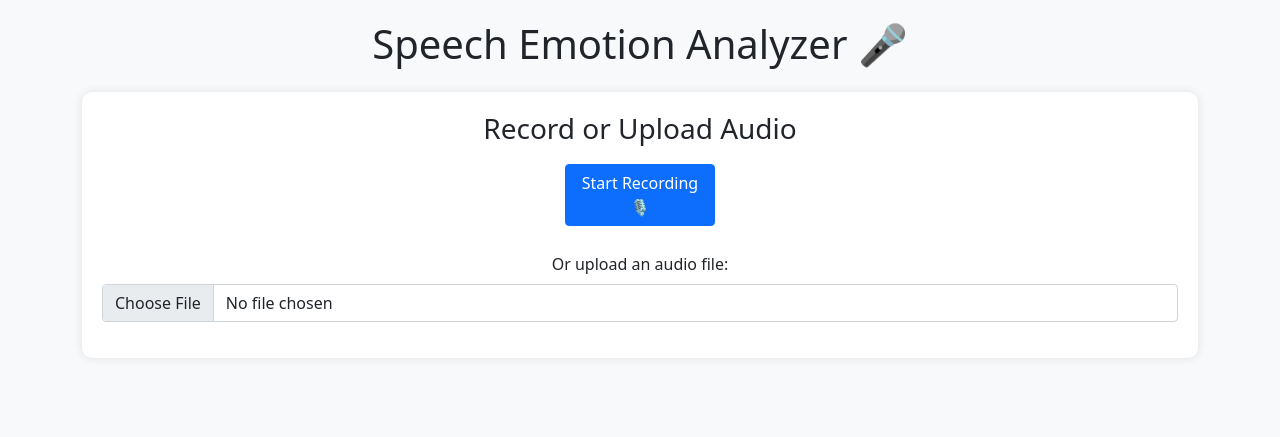
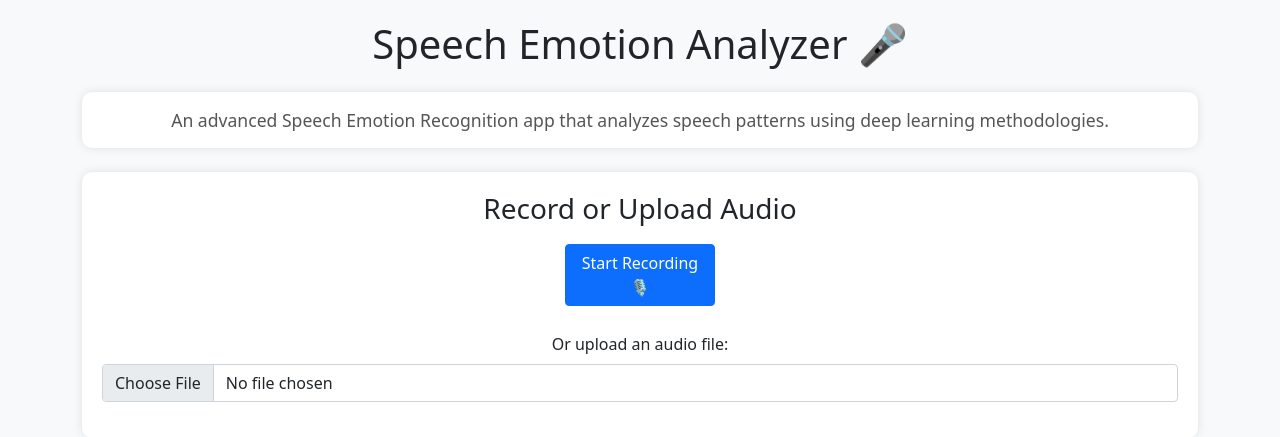
Before and after one commit to StephenJudeD/ser_upload_deep_learning_llm, a Flask app: page / in a window 1280 px wide. Shown: the top 437 px of the page. Run offline with Flask 3, Linux system fonts and the light colour scheme; parts of the project's set-up code (start-up, migrations or seed data) failed here and were passed over; some libraries are stand-ins or nearby versions.

Commit message:
Update index.html

```diff
--- a/templates/index.html
+++ b/templates/index.html
@@ -11,6 +11,18 @@
         body {
             background-color: #f8f9fa;
             padding: 20px;
+        }
+        .description-container {
+            background: white;
+            border-radius: 10px;
+            padding: 15px;
+            box-shadow: 0 0 10px rgba(0,0,0,0.1);
+            margin-bottom: 20px;
+        }
+        .lead {
+            color: #555;
+            font-size: 1.1rem;
+            margin-bottom: 0;
         }
         .recorder-container {
             background: white;
@@ -32,21 +44,51 @@
         }
         .emotion-bar {
             height: 25px;
-            margin: 5px 0;
-            transition: width 0.5s ease-in-out;
+            margin: 8px 0;
+            border-radius: 5px;
+            transition: width 0.8s ease-in-out;
+            color: white;
+            text-align: right;
+            padding-right: 10px;
+            line-height: 25px;
+            font-weight: 500;
+        }
+        .progress {
+            height: 25px;
+            background-color: #f0f0f0;
+            margin-left: 110px;
+            border-radius: 5px;
+        }
+        .emotion-label {
+            min-width: 100px;
+            display: inline-block;
+            font-weight: 500;
+            text-align: right;
+            margin-right: 10px;
+            color: #444;
         }
         #loadingSpinner {
             display: none;
         }
-        .emotion-label {
-            min-width: 100px;
-            display: inline-block;
-        }
+        /* Emotion-specific colors */
+        .emotion-happy { background-color: #4CAF50; }
+        .emotion-sad { background-color: #2196F3; }
+        .emotion-angry { background-color: #F44336; }
+        .emotion-neutral { background-color: #9E9E9E; }
+        .emotion-fear { background-color: #673AB7; }
+        .emotion-disgust { background-color: #795548; }
+        .emotion-surprise { background-color: #FF9800; }
     </style>
 </head>
 <body>
     <div class="container">
         <h1 class="text-center mb-4">Speech Emotion Analyzer 🎤</h1>
+
+        <div class="description-container mb-4 text-center">
+            <p class="lead">
+                An advanced Speech Emotion Recognition app that analyzes speech patterns using deep learning methodologies.
+            </p>
+        </div>
 
         <div class="recorder-container text-center">
             <h3>Record or Upload Audio</h3>
@@ -102,7 +144,6 @@
         const audioFileInput = document.getElementById('audioFileInput');
         const audioPlayback = document.getElementById('audioPlayback');
 
-        // Record button functionality
         recordButton.addEventListener('click', async () => {
             if (recordButton.textContent.includes('Start')) {
                 try {
@@ -116,7 +157,7 @@
 
                     mediaRecorder.onstop = () => {
                         const audioBlob = new Blob(audioChunks, { type: 'audio/wav' });
-                        audioPlayback.src = URL.createObjectURL(audioBlob); // Set playback source
+                        audioPlayback.src = URL.createObjectURL(audioBlob);
                         processAudioData(audioBlob);
                     };
 
@@ -135,11 +176,10 @@
             }
         });
 
-        // File upload functionality
         audioFileInput.addEventListener('change', (e) => {
             if (e.target.files.length > 0) {
                 const file = e.target.files[0];
-                audioPlayback.src = URL.createObjectURL(file); // Set playback source
+                audioPlayback.src = URL.createObjectURL(file);
                 processAudioData(file);
             }
         });
@@ -188,7 +228,6 @@
             const transcriptionResult = document.getElementById('transcriptionResult');
             const interpretationResult = document.getElementById('interpretationResult');
 
-            // Display emotions with progress bars
             emotionResults.innerHTML = '';
             Object.entries(data["Emotion Probabilities"]).forEach(([emotion, probability]) => {
                 const percentage = parseFloat(probability);
@@ -196,20 +235,19 @@
                 div.innerHTML = `
                     <span class="emotion-label">${emotion}:</span>
                     <div class="progress">
-                        <div class="progress-bar emotion-bar"
+                        <div class="progress-bar emotion-bar emotion-${emotion.toLowerCase()}"
                              role="progressbar"
                              style="width: ${percentage}%"
                              aria-valuenow="${percentage}"
                              aria-valuemin="0"
                              aria-valuemax="100">
-                            ${probability}
+                            ${percentage.toFixed(1)}%
                         </div>
                     </div>
                 `;
                 emotionResults.appendChild(div);
             });
 
-            // Display transcription and interpretation
             transcriptionResult.textContent = data.Transcription;
             interpretationResult.textContent = data["LLM Interpretation"];
 
```
